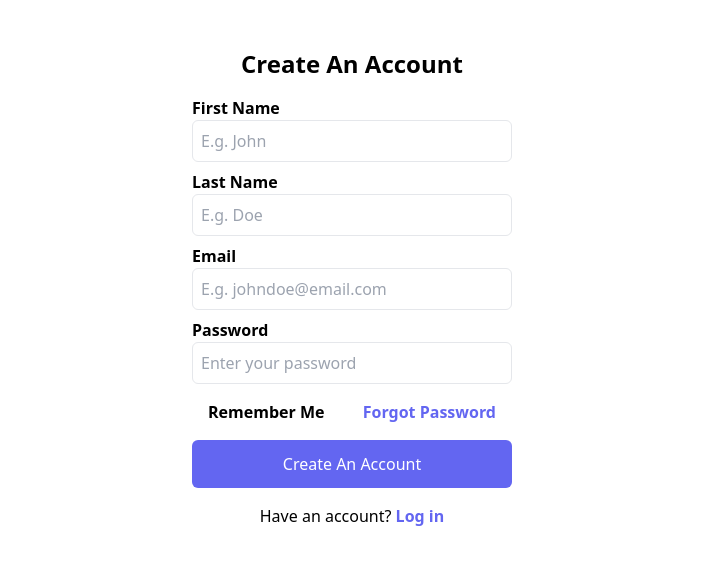
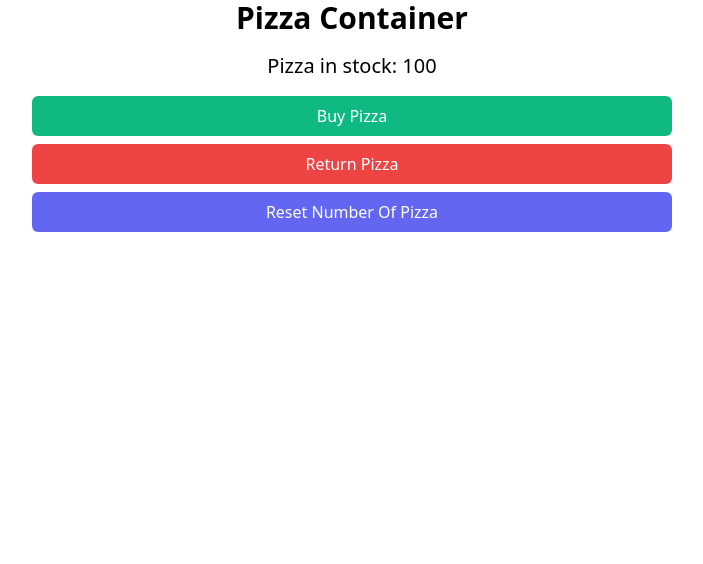
Before and after one commit to yeoja-v/react-repo, a React (Create React App) app: page / in a window 1280 px wide. Shown: the top 564 px of the page, without its empty margins (288-991 px from the left). Built offline with nearby package versions, Linux system fonts and the light colour scheme.

Commit message:
worked on redux PizzaContainer component

```diff
--- a/src/App.js
+++ b/src/App.js
@@ -1,6 +1,7 @@
 import './App.css';
 import CreateAccount from './components/auth/CreateAccount';
 import LoginV from './components/auth/LoginV';
+import PizzaContainer from './components/redux/pizza/PizzaContainer';
 // import Counter from './components/counter/Counter';
 // import Accordion from "./components/pages/Accordion/index"
 // import User from './components/user/User';
@@ -14,8 +15,9 @@ function App() {
       <br />
       <User />
       <br /> */}
-      <CreateAccount />
+      {/* <CreateAccount /> */}
       {/* <LoginV /> */}
+      <PizzaContainer />
     </div>
   )
 }
--- a/src/components/auth/CreateAccount.js
+++ b/src/components/auth/CreateAccount.js
@@ -10,7 +10,6 @@ const schema = yup.object().shape({
 })
 
 function CreateAccount() {
-
 
     const {
         register,
--- /dev/null
+++ b/src/components/redux/pizza/PizzaContainer.js
@@ -0,0 +1,32 @@
+import { useSelector, useDispatch } from "react-redux/es/exports"
+import { buyPizza, returnPizza, resetPizza } from "../../../redux/pizza/pizzaActions"
+
+const PizzaContainer = () => {
+    const numOfPizza = useSelector((state) => state.numOfPizza)
+    const dispatch = useDispatch()
+
+    const buyPizzaHandler = () => {
+        dispatch(buyPizza())
+    }
+
+    const returnPizzaHandler = () => {
+        dispatch(returnPizza())
+    }
+
+    const resetPizzaHandler = () => {
+        dispatch(resetPizza())
+    }
+
+    return (
+    <div className="space-y-4">
+        <h1 className="text-3xl"><strong>Pizza Container</strong></h1>
+        <div className="text-xl">Pizza in stock: {numOfPizza}</div>
+        <div className="flex flex-col space-y-2 w-1/2 mx-auto">
+            <button className="bg-emerald-500 text-white px-3 py-2 rounded-md" onClick={buyPizzaHandler}>Buy Pizza</button>
+            <button className="bg-red-500 text-white px-3 py-2 rounded-md" onClick={returnPizzaHandler}>Return Pizza</button>
+            <button className="bg-indigo-500 text-white px-3 py-2 rounded-md" onClick={resetPizzaHandler}>Reset Number Of Pizza</button>
+        </div>
+    </div>)
+}
+
+export default PizzaContainer
--- a/src/redux/pizza/pizzaReducer.js
+++ b/src/redux/pizza/pizzaReducer.js
@@ -1,7 +1,7 @@
 import { BUY_PIZZA, RETURN_PIZZA, RESET_PIZZA} from './pizzaTypes'
 
 const initialState = {
-    numOfPizza: 50,
+    numOfPizza: 100,
 }
 
 const pizzaReducer = (state = initialState, action) => {
@@ -13,7 +13,7 @@ const pizzaReducer = (state = initialState, action) => {
             return { ...state, numOfPizza: state.numOfPizza + 1 }
 
         case RESET_PIZZA:
-            return { numOfPizza: 50 }
+            return { numOfPizza: 100 }
 
         default:
             return state
```
Also changed, not shown: src/components/redux/cookie/CookieContainer.js (added).
